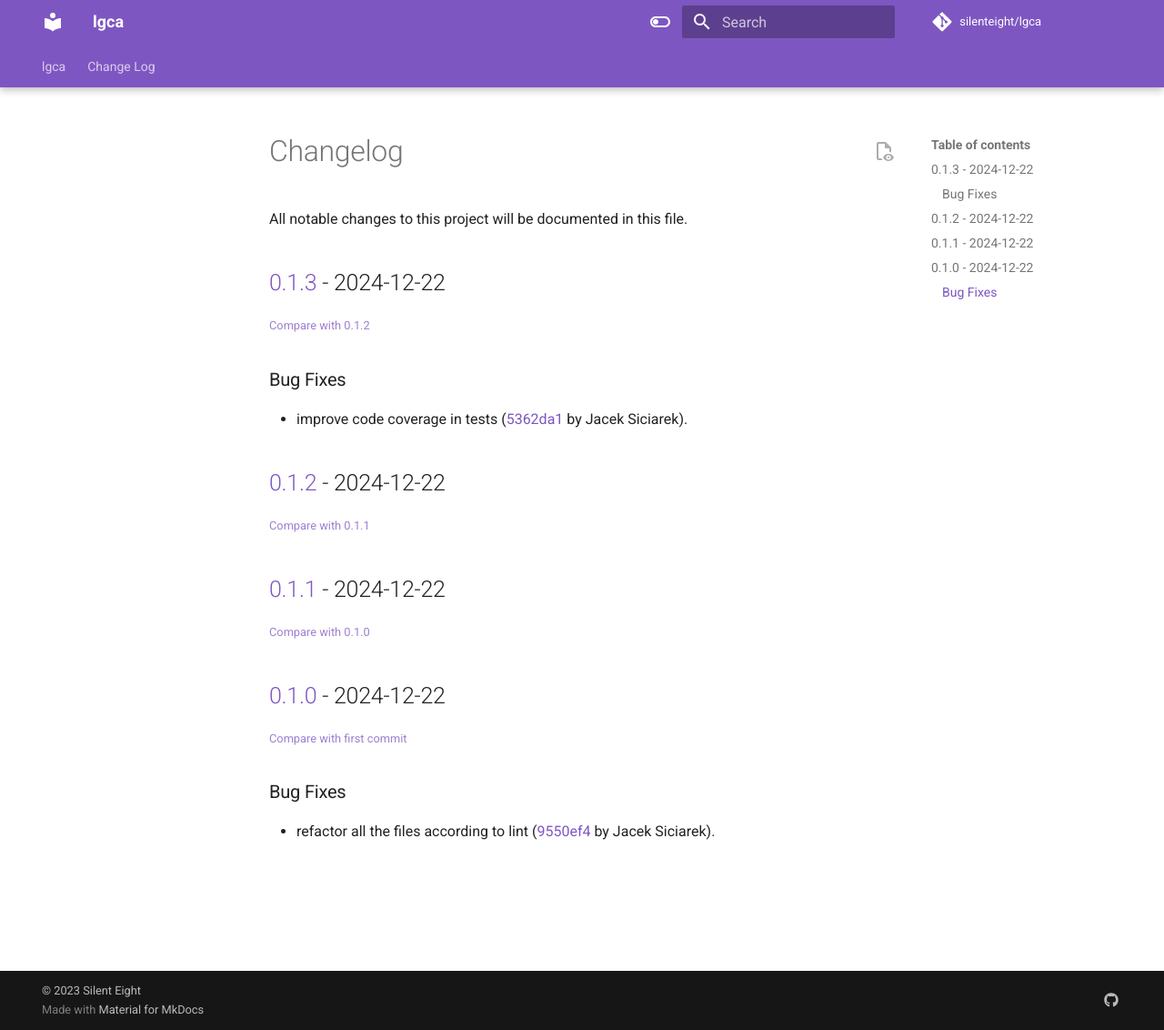
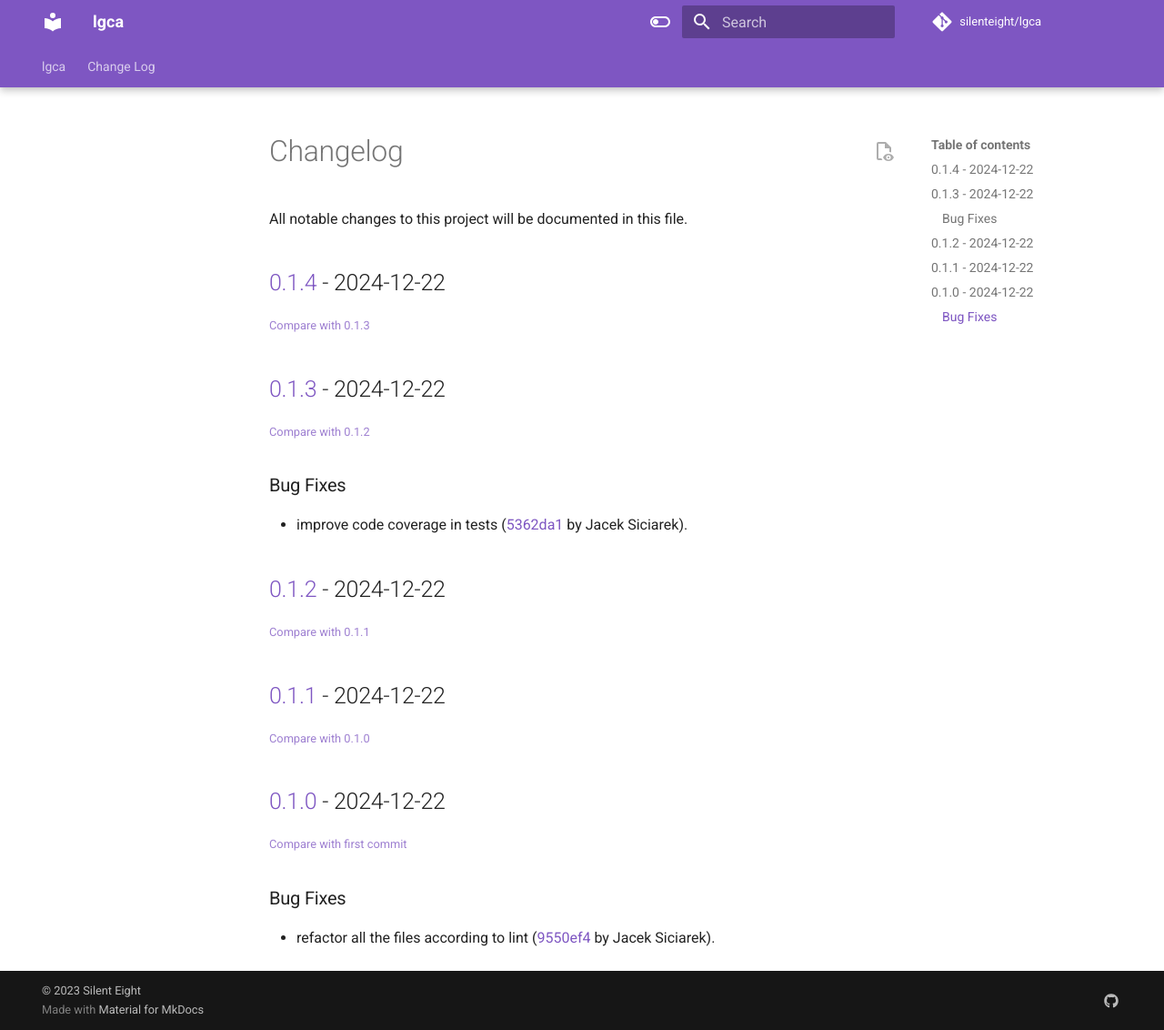
Before and after one commit to siciarek/lgca, an MkDocs documentation site: the page built from docs/changelog.md, in a window 1280 px wide and 1132 px high. Shown: the whole window at 91% size. Built offline with MkDocs 1.6.1 and Material for MkDocs 9.7.7, drawn with Linux system fonts in a browser that asks for light colours; comment, search, counter and statistics services are not loaded.

Commit message:
docs: update changelog (bump)

```diff
--- a/docs/changelog.md
+++ b/docs/changelog.md
@@ -3,6 +3,10 @@
 All notable changes to this project will be documented in this file.
 
 <!-- insertion marker -->
+## [0.1.4](https://github.com/siciarek/lgca/releases/tag/0.1.4) - 2024-12-22
+
+<small>[Compare with 0.1.3](https://github.com/siciarek/lgca/compare/0.1.3...0.1.4)</small>
+
 ## [0.1.3](https://github.com/siciarek/lgca/releases/tag/0.1.3) - 2024-12-22
 
 <small>[Compare with 0.1.2](https://github.com/siciarek/lgca/compare/0.1.2...0.1.3)</small>
```
